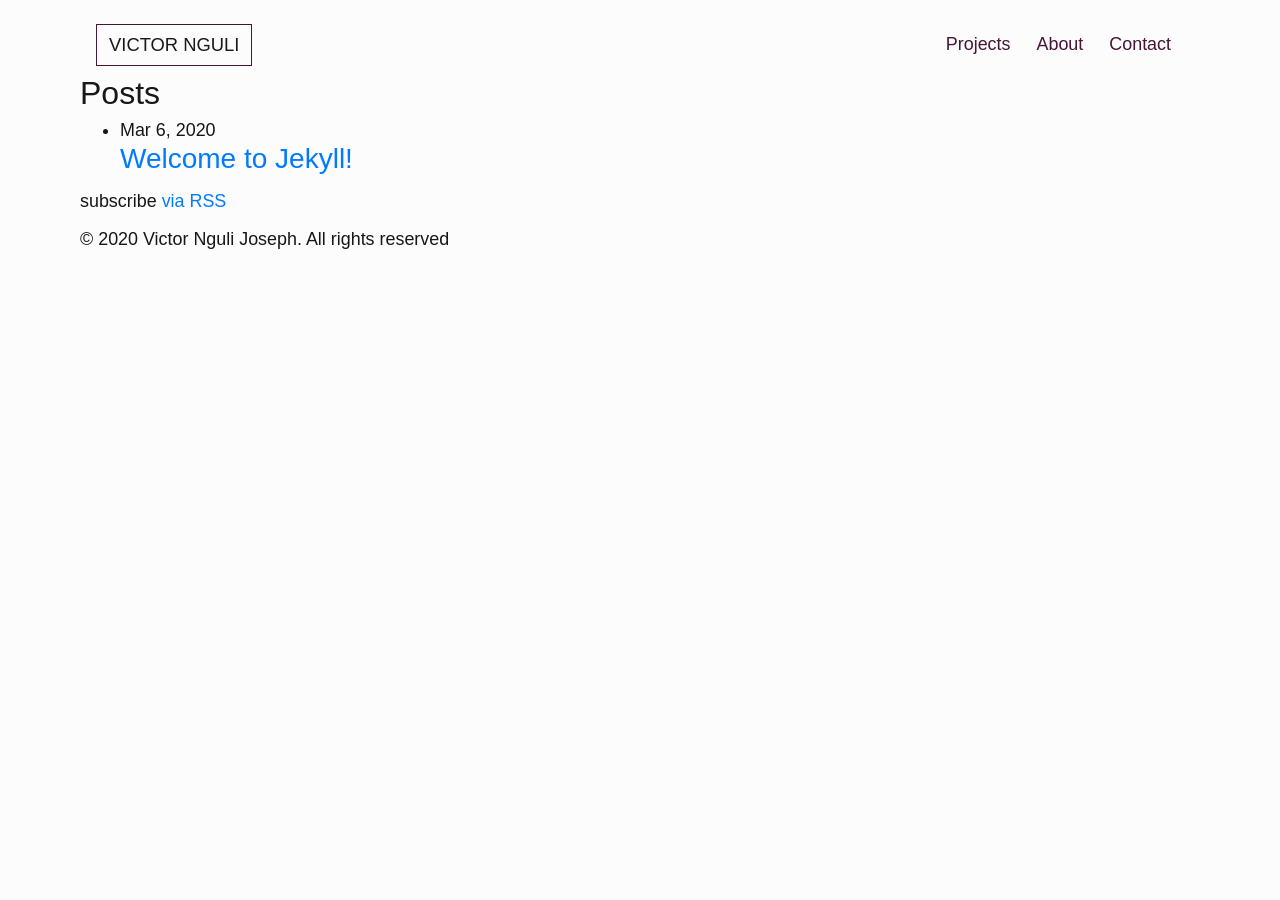
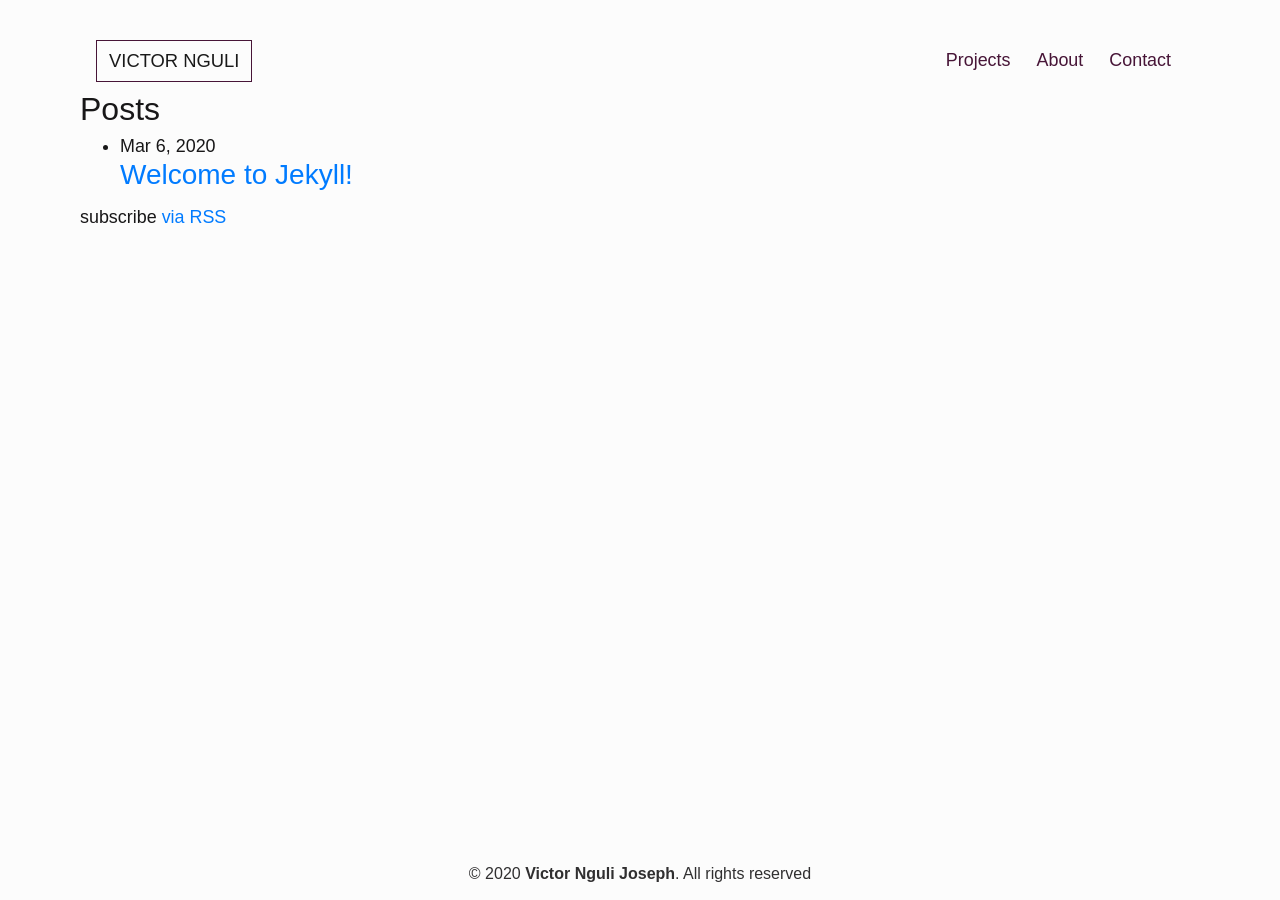
Before and after one commit to Victornguli/victornjoseph.com, a Jekyll site: the page built from index.markdown, in a window 1280 px wide. Built offline with Jekyll 4.4.1, drawn with Linux system fonts in a browser that asks for light colours.

Commit message:
Add page footer

```diff
--- a/_includes/footer.html
+++ b/_includes/footer.html
@@ -1,37 +1,8 @@
-<footer class="site-footer h-card">
-    <data class="u-url" href="/"></data>
-
-    <div class="wrapper">
-
-        <div class="copyright">&copy; 2020 <span class="name">Victor Nguli Joseph</span>. All rights reserved</div>
-        <!-- <div class="footer-col-wrapper">
-            <div class="footer-col footer-col-1">
-                <ul class="contact-list">
-                    <li class="p-name">Victor Nguli Joseph</li>
-                    <li><a class="u-email" href="mailto:victornjoseph@gmail.com">victornjoseph@gmail.com</a></li>
-                </ul>
-            </div>
-
-            <div class="footer-col footer-col-2">
-                <ul class="social-media-list">
-                    <li><a href="https://github.com/Victornguli"><svg class="svg-icon">
-                                <use xlink:href="/assets/minima-social-icons.svg#github"></use>
-                            </svg> <span class="username">Victornguli</span></a></li>
-                    <li><a href="https://www.twitter.com/nguli_victor"><svg class="svg-icon">
-                                <use xlink:href="/assets/minima-social-icons.svg#twitter"></use>
-                            </svg> <span class="username">nguli_victor</span></a></li>
-                </ul>
-            </div>
-
-            <div class="footer-col footer-col-3">
-                <p>Hello, World! My name is Victor Nguli Joseph. I am a Software Engineer from Nairobi, Kenya.
-                    I am currently working at Finance Plan Ltd as a <b>Software Engineer</b>developing
-                    and mantaining software products for use in the financial sector. On my free time I love
-                    learning new state of the art technlogies, building tiny convinience tools and developing
-                    profitable microstartup ventures.</p>
-            </div>
-        </div> -->
-
+<!-- Footer -->
+<footer class="footer mt-auto text-center">
+    <div class="container">
+        <span class="footer-text">
+            &copy; 2020 <span><b>Victor Nguli Joseph</b></span>. All rights reserved
+        </span>
     </div>
-
 </footer>
--- a/_layouts/default.html
+++ b/_layouts/default.html
@@ -1,5 +1,5 @@
 <!DOCTYPE html>
-<html lang="en">
+<html lang="en" class="h-100">
 
 <head>
     <meta charset="utf-8">
@@ -38,10 +38,10 @@
         title="Victor Nguli Joseph" />
 </head>
 
-<body id="body">
+<body id="body" class="d-flex flex-column h-100">
     {% include header.html %}
 
-    <main class="page-content" aria-label="Content">
+    <main class="page-content flex-shrink-0" aria-label="Content">
         <div class="wrapper">
             {{ content }}
         </div>
--- a/_sass/_menu.scss
+++ b/_sass/_menu.scss
@@ -1,4 +1,6 @@
 .header {
+    margin-top: 2rem;
+
     .bg-light {
         background: $background-color !important;
     }
--- a/assets/css/main.scss
+++ b/assets/css/main.scss
@@ -8,15 +8,24 @@
     box-sizing: border-box;
 }
 
+// Body Styling
 body {
     font-family: "Circular", sans-serif;
     font-size: 1.12rem;
-    padding: 0;
-    // height: 100%vh;
     background: $background-color;
-    margin: 1rem 5rem 0 5rem;
+    margin: 0rem 5rem;
     line-height: 1.2;
     color: rgb(24, 23, 24);
+}
+
+
+// Page Footer
+.footer {
+    padding: 1rem;
+    .footer-text {
+        font-size: 1rem;
+        color: rgb(48, 47, 48);
+    }
 }
 
 // Page Divider (hr)
@@ -25,9 +34,5 @@ body {
     margin-top: 0;
 }
 
-main {
-    // min-height: calc(100vh - 60px);
-}
-
 
 @import 'mobile';
```
Lines whose indentation alone changed are shown as unchanged.
